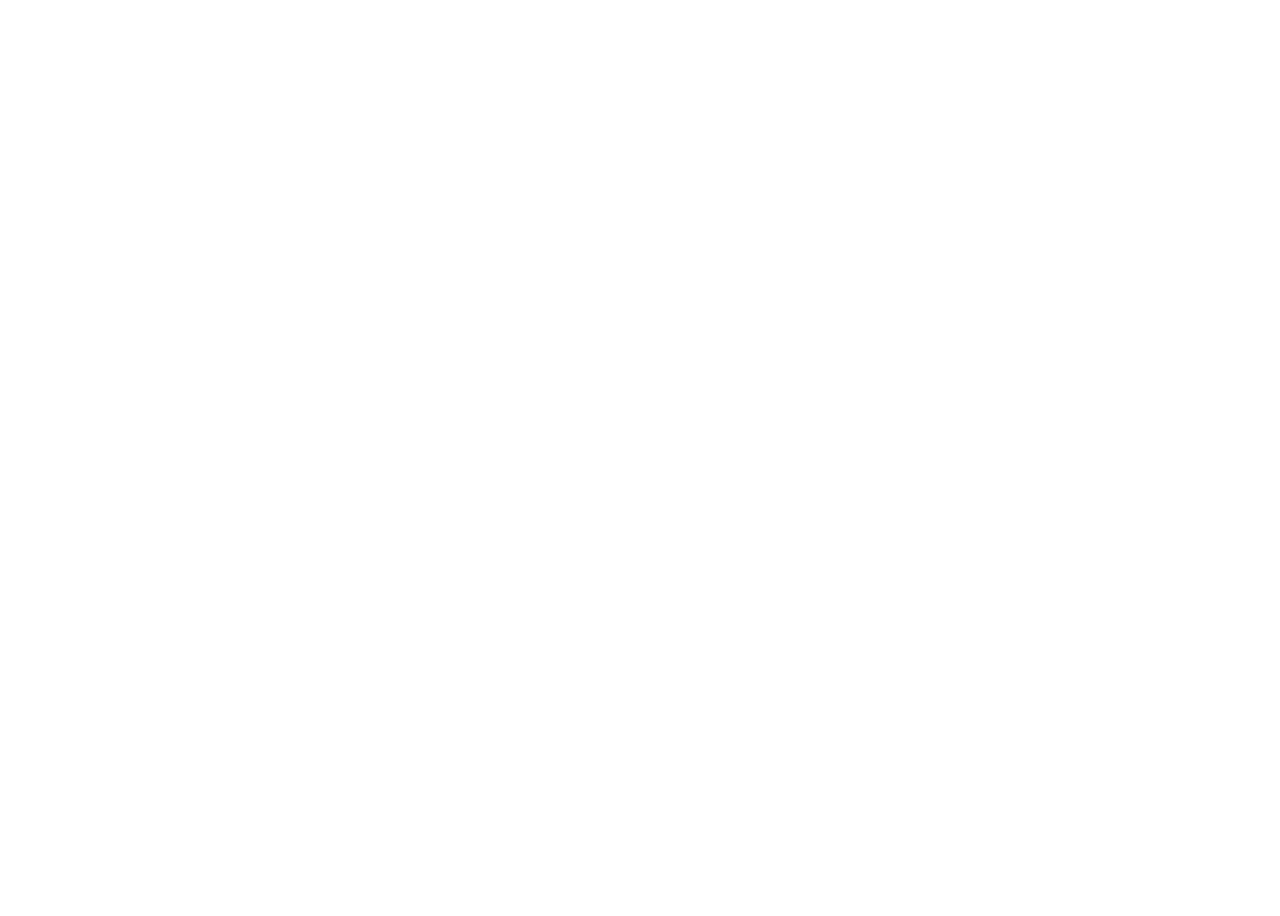
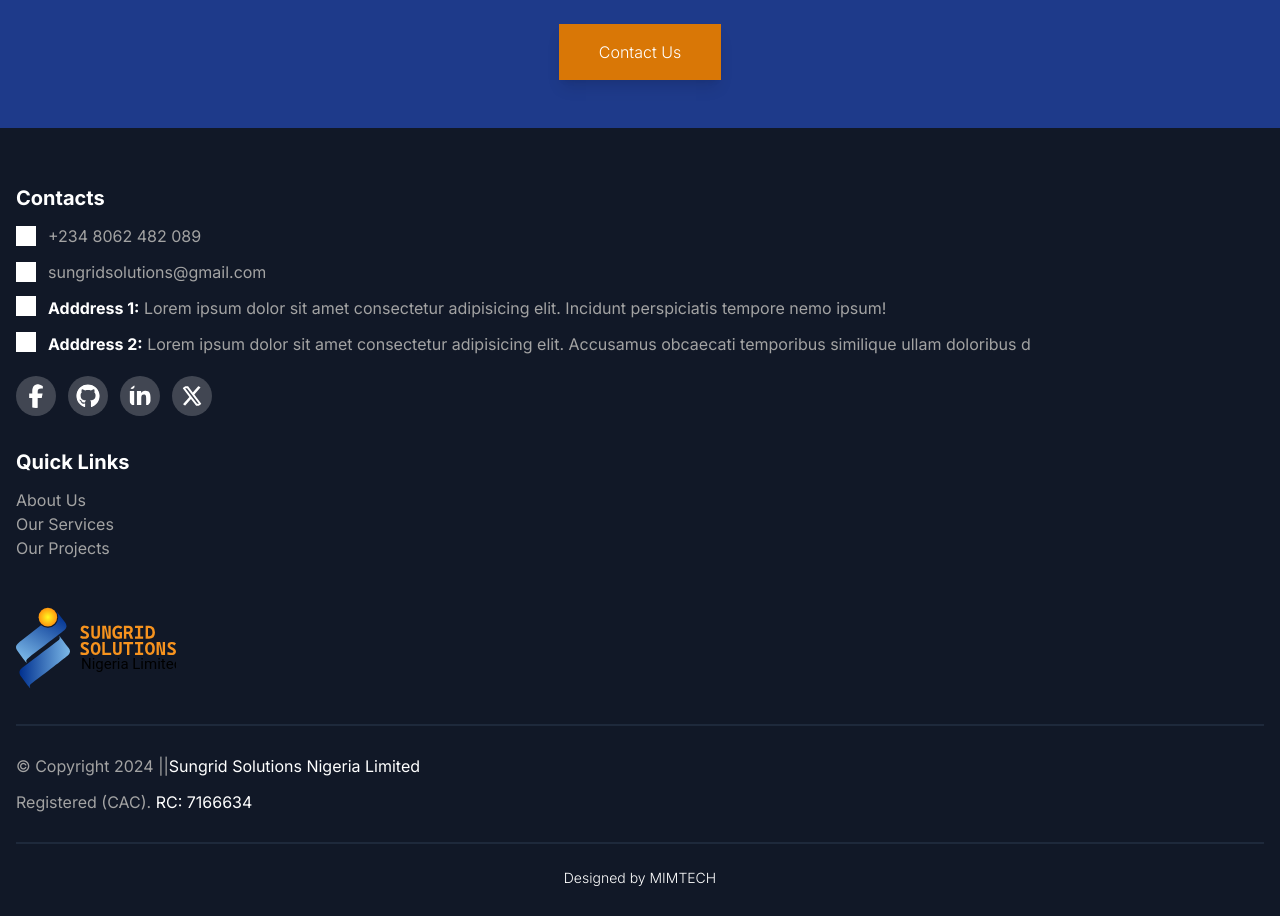
Before and after one commit to mktmakanta/Sungrid-Solutions, a React (Vite) app: page / in a window 1280 px wide. Shown: the part 6900-7816 px from the top of the page. Before the commit the page ends 6788 px from the top, so only its background shows below. Built offline with nearby package versions, Linux system fonts and the light colour scheme.

Commit message:
added the contact section

```diff
--- a/src/components/Faq.jsx
+++ /dev/null
@@ -1,74 +0,0 @@
-import { useState } from "react";
-
-const Faq = () => {
-  const [isOpen, setIsOpen] = useState(null);
-
-  const faqData = [
-    {
-      question: "What is your question",
-      answer:
-        "what is what was was Lorem ipsum dolor sit amet consectetur adipisicing elidebitis fuga rerum aspernatur quidem ut eveniet numquam architerror ullamthat eteg the waga tegr ea  gerea wahjj euggcg",
-    },
-    {
-      question: "What is your question",
-      answer:
-        "what is what was Lorem ipsum dolor sit amet consectetur adipisicing elidebitis fuga rerum aspernatur quidem ut eveniet numquam architerror ullamwas that eteg the waga tegr ea  gerea wahjj euggcg",
-    },
-    {
-      question: "What is your question",
-      answer:
-        "what is whatLorem ipsum dolor sit amet consectetur adipisicing elidebitis fuga rerum aspernatur quidem ut eveniet numquam architerror ullam was was that eteg the waga tegr ea  gerea wahjj euggcg",
-    },
-    {
-      question: "What is your question",
-      answer:
-        "what is what Lorem ipsum dolor sit amet consectetur adipisicing elidebitis fuga rerum aspernatur quidem ut eveniet numquam architerror ullamwas was that eteg the waga tegr ea  gerea wahjj euggcg",
-    },
-    {
-      question: "What is your question",
-      answer:
-        "what is what was was that eteg theLorem ipsum dolor sit amet consectetur adipisicing elidebitis fuga rerum aspernatur quidem ut eveniet numquam architerror ullam waga tegr ea  gerea wahjj euggcg",
-    },
-  ];
-
-  const handleToggle = (index) => {
-    if (isOpen === index) {
-      setIsOpen(null);
-    } else {
-      setIsOpen(index);
-    }
-  };
-
-  return (
-    <div className="text-amber-600 p-10 md:mt-12 px-8 space-y-3 lg:px-52 font-inter">
-      <div className="text-black  ">
-        <div>
-          <h2 className="text-3xl md:text-5xl my-2 font-semibold ">
-            Frequently Asked Questions
-          </h2>
-          <div className="w-full lg:w-1/2 h-1 bg-amber-600 mx-auto mt-2 mb-3 "></div>
-        </div>
-        <p className="md:text-xl mb-12">
-          Lorem ipsum dolor sit amet consectetur adipisicing elit. Cum qui optio
-          tempor
-        </p>
-      </div>
-
-      {faqData.map((faq, index) => (
-        <div className="text-left  " key={index}>
-          <div
-            className="text-xl md:text-2xl flex p-1 md:p-2 justify-between mb-2 border-t-2 border-amber-600 border-spacing-3 bg-amber-600/10"
-            onClick={() => handleToggle(index)}
-          >
-            {faq.question}{" "}
-            <span className="md:text-3xl">{isOpen === index ? "-" : "+"}</span>
-          </div>
-          {isOpen === index && (
-            <div className="text-white mb-6 md:text-xl">{faq.answer}</div>
-          )}
-        </div>
-      ))}
-    </div>
-  );
-};
-export default Faq;
--- a/src/components/Footer.jsx
+++ b/src/components/Footer.jsx
@@ -1,14 +1,13 @@
 import React from "react";
-import Social from "./Social";
 
 export default function Footer() {
   const date = new Date();
   const year = date.getFullYear();
 
   return (
-    <div className=" font-inter pt-8  text-white bg-[url('src/images/footer-background.jpg')]  bg-cover bg-center ">
-      <div className=" w-full p-10 lg:p-20   bg-blue-900 flex flex-col place-content-center">
-        <h2 className="font-extralight text-xl">
+    <div className=" font-inter pt-8 text-white bg-gray-900 pb-3 ">
+      <div className="  p-4 text-center py-12  bg-blue-900 ">
+        <h2 className=" font-thin text-2xl">
           For more information please email
         </h2>
         <div>
@@ -17,82 +16,102 @@
             target="_blank"
             rel="noopener noreferrer"
           >
-            <button className=" bg-amber-600 hover:bg-amber-500 shadow-md py-2 px-8 mt-5 text-xl font-light rounded-sm">
+            <button className=" py-4 px-10 font-light shadow-lg bg-amber-600 mt-6">
               Contact Us
             </button>
           </a>
         </div>
       </div>
-      <div className="text-left pl-4 pt-4 mb-4 md:px-10  lg:grid grid-cols-2 lg:p-20 ">
-        <div className=" space-y-4  ">
-          <div>
-            <img src="" alt="" />
-            <p className="font-light text-xl my-2">+234 8062 482 089</p>
+      <div className=" p-4 text-neutral-400">
+        <div className="  mt-10 ">
+          <h2 className="font-bold text-xl text-white mb-3">Contacts</h2>
+          <div className="flex items-center my-3">
+            <div className="w-5 h-5 bg-white mr-3 "></div>
+
+            <p className="">+234 8062 482 089</p>
           </div>
-          <div>
-            <img src="" alt="" />
-            <p className="font-light text-xl my-3">
-              sungridsolutions@gmail.com
-            </p>
+          <div className="flex items-center my-3">
+            <div className="w-5 h-5 bg-white mr-3 "></div>
+            <p className="">sungridsolutions@gmail.com</p>
           </div>
-          <div className="font-light my-4 ">
-            <div className="lg:mt-10">
-              <span className="text-amber-500 font-semibold"> Adddress 1:</span>{" "}
-              Lorem ipsum dolor sit amet consectetur adipisicing elit. Incidunt
+          <div className=" ">
+            <div className="flex items-start my-3">
+              <div className="w-5 h-5 bg-white mr-3 "></div>
+
+              <div className="w-10/12">
+                <span className="text-white font-bold"> Adddress 1:</span> Lorem
+                ipsum dolor sit amet consectetur adipisicing elit. Incidunt
                 perspiciatis tempore nemo ipsum!{" "}
               </div>
-            <div className="lg:mt-5">
-              <span className="text-amber-500 font-semibold"> Adddress 2:</span>{" "}
-              Lorem ipsum dolor sit amet consectetur adipisicing elit. Accusamus
-              obcaecati temporibus similique ullam doloribus d
+            </div>
+            <div className="flex items-start my-3 text-neutral-400">
+              <div className="w-5 h-5 bg-white mr-3 "></div>
+
+              <div className="w-10/12">
+                <span className=" text-white font-bold"> Adddress 2:</span>{" "}
+                Lorem ipsum dolor sit amet consectetur adipisicing elit.
+                Accusamus obcaecati temporibus similique ullam doloribus d
               </div>
             </div>
           </div>
-
-        <div className=" lg:ml-14">
-          <div className="brand my-4">
-            <img
-              className="h-24 w-16 mb-1"
-              src="src/images/footer-logo.png"
-              alt=""
-            />
-            SUNGRID SOLUTIONS NIGERIA LIMITED
         </div>
-          <div className="font-light">&copy; COPYRIGHT {year}</div>
-          <div className="font-light">REGISTERED (CAC). RC: 7166634</div>
-          <div className="md:mt-10 "></div>
-
-          {/* Social  */}
-          <div className="text-white flex py-6 justify-center lg:justify-start space-x-10">
+        {/* social  */}
+        <div className="text-white flex  gap-3 my-5 ">
           <svg
-              className="h-7 w-7 fill-white"
+            className="h-10 w-10 p-2 rounded-full bg-white/20 fill-white"
             xmlns="http://www.w3.org/2000/svg"
             viewBox="0 0 320 512"
           >
             <path d="M80 299.3V512H196V299.3h86.5l18-97.8H196V166.9c0-51.7 20.3-71.5 72.7-71.5c16.3 0 29.4 .4 37 1.2V7.9C291.4 4 256.4 0 236.2 0C129.3 0 80 50.5 80 159.4v42.1H14v97.8H80z" />
           </svg>
           <svg
-              className="h-7 w-7 fill-white"
+            className="h-10 w-10 p-2 rounded-full bg-white/20 fill-white"
             xmlns="http://www.w3.org/2000/svg"
             viewBox="0 0 496 512"
           >
             <path d="M165.9 397.4c0 2-2.3 3.6-5.2 3.6-3.3 .3-5.6-1.3-5.6-3.6 0-2 2.3-3.6 5.2-3.6 3-.3 5.6 1.3 5.6 3.6zm-31.1-4.5c-.7 2 1.3 4.3 4.3 4.9 2.6 1 5.6 0 6.2-2s-1.3-4.3-4.3-5.2c-2.6-.7-5.5 .3-6.2 2.3zm44.2-1.7c-2.9 .7-4.9 2.6-4.6 4.9 .3 2 2.9 3.3 5.9 2.6 2.9-.7 4.9-2.6 4.6-4.6-.3-1.9-3-3.2-5.9-2.9zM244.8 8C106.1 8 0 113.3 0 252c0 110.9 69.8 205.8 169.5 239.2 12.8 2.3 17.3-5.6 17.3-12.1 0-6.2-.3-40.4-.3-61.4 0 0-70 15-84.7-29.8 0 0-11.4-29.1-27.8-36.6 0 0-22.9-15.7 1.6-15.4 0 0 24.9 2 38.6 25.8 21.9 38.6 58.6 27.5 72.9 20.9 2.3-16 8.8-27.1 16-33.7-55.9-6.2-112.3-14.3-112.3-110.5 0-27.5 7.6-41.3 23.6-58.9-2.6-6.5-11.1-33.3 2.6-67.9 20.9-6.5 69 27 69 27 20-5.6 41.5-8.5 62.8-8.5s42.8 2.9 62.8 8.5c0 0 48.1-33.6 69-27 13.7 34.7 5.2 61.4 2.6 67.9 16 17.7 25.8 31.5 25.8 58.9 0 96.5-58.9 104.2-114.8 110.5 9.2 7.9 17 22.9 17 46.4 0 33.7-.3 75.4-.3 83.6 0 6.5 4.6 14.4 17.3 12.1C428.2 457.8 496 362.9 496 252 496 113.3 383.5 8 244.8 8zM97.2 352.9c-1.3 1-1 3.3 .7 5.2 1.6 1.6 3.9 2.3 5.2 1 1.3-1 1-3.3-.7-5.2-1.6-1.6-3.9-2.3-5.2-1zm-10.8-8.1c-.7 1.3 .3 2.9 2.3 3.9 1.6 1 3.6 .7 4.3-.7 .7-1.3-.3-2.9-2.3-3.9-2-.6-3.6-.3-4.3 .7zm32.4 35.6c-1.6 1.3-1 4.3 1.3 6.2 2.3 2.3 5.2 2.6 6.5 1 1.3-1.3 .7-4.3-1.3-6.2-2.2-2.3-5.2-2.6-6.5-1zm-11.4-14.7c-1.6 1-1.6 3.6 0 5.9 1.6 2.3 4.3 3.3 5.6 2.3 1.6-1.3 1.6-3.9 0-6.2-1.4-2.3-4-3.3-5.6-2z" />
           </svg>
           <svg
-              className="h-7 w-7 fill-white"
+            className="h-10 w-10 p-2 rounded-full bg-white/20 fill-white"
             xmlns="http://www.w3.org/2000/svg"
             viewBox="0 0 448 512"
           >
             <path d="M100.3 448H7.4V148.9h92.9zM53.8 108.1C24.1 108.1 0 83.5 0 53.8a53.8 53.8 0 0 1 107.6 0c0 29.7-24.1 54.3-53.8 54.3zM447.9 448h-92.7V302.4c0-34.7-.7-79.2-48.3-79.2-48.3 0-55.7 37.7-55.7 76.7V448h-92.8V148.9h89.1v40.8h1.3c12.4-23.5 42.7-48.3 87.9-48.3 94 0 111.3 61.9 111.3 142.3V448z" />
           </svg>
           <svg
-              className="h-17 w-7 fill-white"
+            className="h-10 w-10 p-2 rounded-full bg-white/20 fill-white"
             xmlns="http://www.w3.org/2000/svg"
             viewBox="0 0 512 512"
           >
             <path d="M389.2 48h70.6L305.6 224.2 487 464H345L233.7 318.6 106.5 464H35.8L200.7 275.5 26.8 48H172.4L272.9 180.9 389.2 48zM364.4 421.8h39.1L151.1 88h-42L364.4 421.8z" />
           </svg>
         </div>
+        <div className="py-3 ">
+          <h2 className="font-bold text-xl text-white mb-3">Quick Links</h2>
+          <ul>
+            <li>About Us </li>
+            <li> Our Services</li>
+            <li>Our Projects</li>
+          </ul>
+        </div>
+        <div className=" ">
+          <div className="brand ">
+            <img className="h-28 w-40 my-5" src="src/icons/logo.svg" alt="" />
+          </div>
+          <div className=" border-t-2 pt-7 border-slate-800">
+            &copy; Copyright {year} ||
+            <span className="text-white">
+              Sungrid Solutions Nigeria Limited
+            </span>
+          </div>
+          <div className="my-3 border-b-2 pb-7 border-slate-800 ">
+            Registered (CAC). <span className="text-white">RC: 7166634</span>
+          </div>
+          <div className="text-white text-center font-light text-sm mt-6 ">
+            Designed by MIMTECH
+          </div>
+
+          {/* Social  */}
         </div>
       </div>
     </div>
--- a/src/components/LandingPage.jsx
+++ b/src/components/LandingPage.jsx
@@ -6,6 +6,7 @@
 import GetQuote from "./GetQuote.jsx";
 import ChooseUs from "./ChooseUs.jsx";
 import Form from "./Form.jsx";
+import Footer from "./Footer.jsx";
 import Testimonial from "./Testimonial.jsx";
 
 function LandingPage() {
@@ -21,6 +22,7 @@
         <GetQuote />
         <Form />
         <Testimonial />
+        <Footer />
       </div>
     </>
   );
```
Lines whose indentation alone changed are shown as unchanged.
